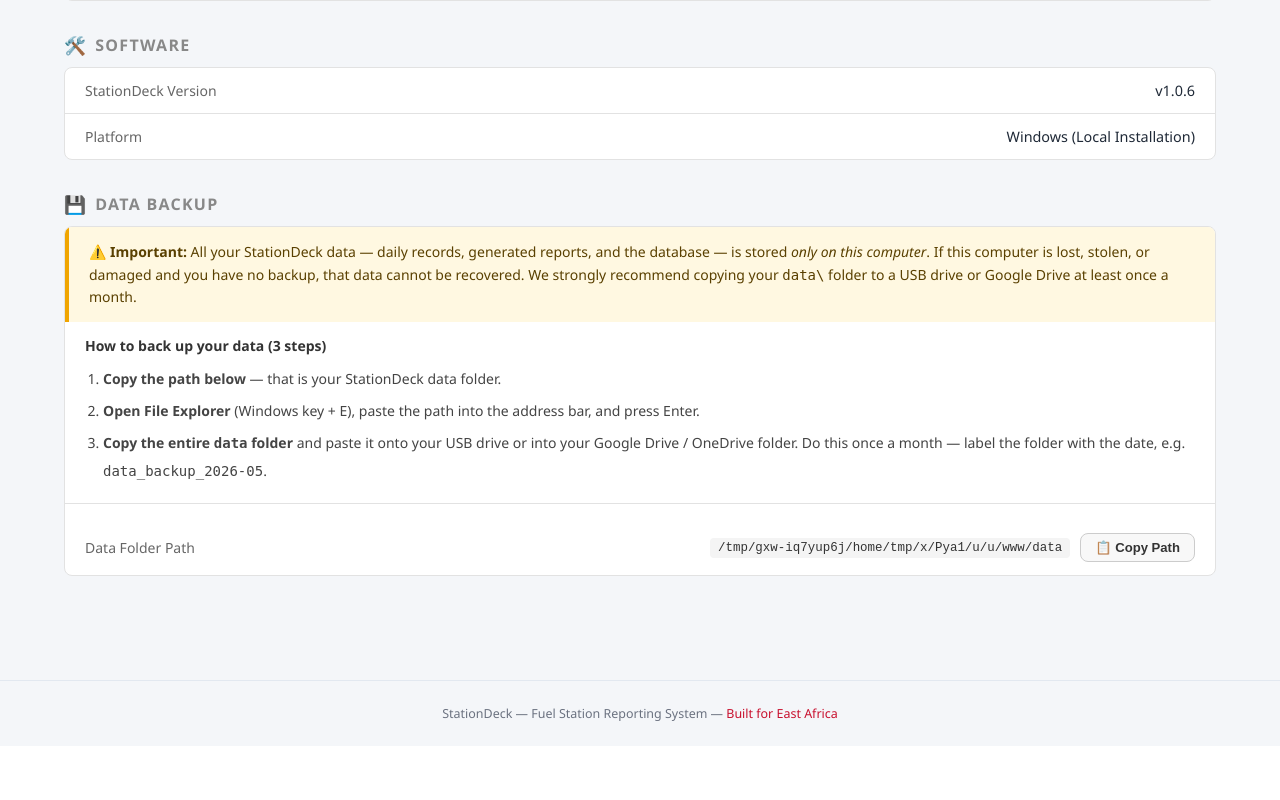
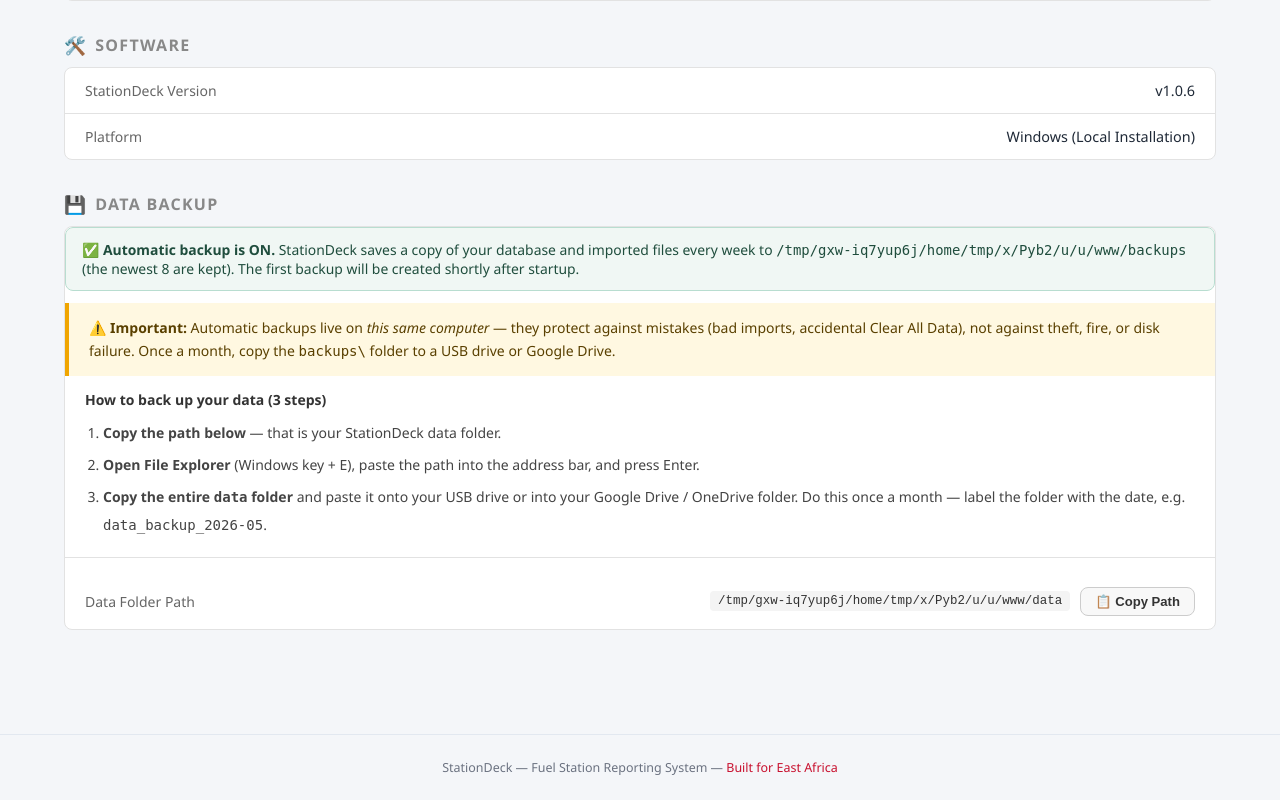
Before and after one commit to jusbenji-png/stationdeck, a Flask app: page /settings in a window 1280 px wide. Shown: the part 1470-2270 px from the top of the page. Before the commit the page ends 2191 px from the top, so only its background shows below. Run offline with Flask 3, Linux system fonts and the light colour scheme; the visitor is signed in with stand-in values (Sample User, id 1).

Commit message:
Fix export corruption from concurrent requests; add weekly auto-backup and file logging
- excel_export.py/app.py: concurrent export requests (double-click, browser
  link-preload) shared one date-stamped output path — one request overwrote
  the file mid-read and both failed with EOFError/ParseError. Exports now
  write to unique per-request files (clean name via download_name), run
  under a lock, and old export files are pruned after 7 days
- reports.html: export links became real POST buttons with a busy state,
  so browsers can't preload them and users can't double-fire them
- backup.py (new) + launcher.py: automatic weekly backup of the database,
  imported Excel files, and station identity to backups/ (newest 8 kept)
- settings.html/app.py: Data Backup card shows auto-backup status and the
  last backup date; guidance now says to copy backups/ off the machine
- app.py: WARNING+ logging mirrored to a rotating logs/app.log — the frozen
  exe previously discarded stderr, so station-side errors were invisible

Co-Authored-By: Claude Fable 5 <noreply@anthropic.com>

```diff
--- /dev/null
+++ b/src/backup.py
@@ -0,0 +1,102 @@
+# =============================================================
+# src/backup.py — StationDeck Automatic Data Backup
+# =============================================================
+#
+# All station data lives only on the station PC. Staff were told to
+# copy the data folder to a USB drive monthly, which nobody does
+# reliably. This runs automatically on startup instead:
+#
+#   - At most once every 7 days (checked against existing backups)
+#   - Zips the database + imported Excel files into
+#     %LOCALAPPDATA%\StationDeck\backups\stationdeck_backup_YYYY-MM-DD.zip
+#   - Keeps the newest 8 backups (~2 months of weekly history)
+#
+# A backup on the same disk does not protect against theft or disk
+# death — the Settings page still tells stations to copy backups to
+# a USB drive or cloud folder — but it does protect against the far
+# more common cases: bad imports, accidental Clear All Data, and
+# app-upgrade problems.
+# =============================================================
+
+import logging
+import re
+import zipfile
+from datetime import datetime, timedelta
+from pathlib import Path
+
+logger = logging.getLogger(__name__)
+
+BACKUP_EVERY_DAYS = 7
+KEEP_BACKUPS      = 8
+_NAME_RE = re.compile(r"stationdeck_backup_(\d{4}-\d{2}-\d{2})\.zip$")
+
+
+def _backup_dir(data_root: Path) -> Path:
+    return data_root / "backups"
+
+
+def last_backup_date(data_root: Path):
+    """Date of the newest backup, or None."""
+    bdir = _backup_dir(data_root)
+    if not bdir.exists():
+        return None
+    dates = []
+    for f in bdir.glob("stationdeck_backup_*.zip"):
+        m = _NAME_RE.search(f.name)
+        if m:
+            try:
+                dates.append(datetime.strptime(m.group(1), "%Y-%m-%d").date())
+            except ValueError:
+                pass
+    return max(dates) if dates else None
+
+
+def run_backup_if_due(data_root: Path) -> bool:
+    """Create a weekly backup if the newest one is older than the interval.
+
+    Returns True if a backup was created. Never raises — a backup failure
+    must never break app startup.
+    """
+    try:
+        last = last_backup_date(data_root)
+        today = datetime.now().date()
+        if last and (today - last) < timedelta(days=BACKUP_EVERY_DAYS):
+            return False
+
+        bdir = _backup_dir(data_root)
+        bdir.mkdir(parents=True, exist_ok=True)
+        out = bdir / f"stationdeck_backup_{today:%Y-%m-%d}.zip"
+
+        db_file   = data_root / "data" / "stationdeck.db"
+        input_dir = data_root / "data" / "input"
+        stations  = data_root / "stations"
+
+        with zipfile.ZipFile(out, "w", zipfile.ZIP_DEFLATED) as z:
+            if db_file.exists():
+                z.write(db_file, "data/stationdeck.db")
+            if input_dir.exists():
+                for f in input_dir.glob("*.xls*"):
+                    z.write(f, f"data/input/{f.name}")
+            if stations.exists():
+                for f in stations.glob("*.yaml"):
+                    z.write(f, f"stations/{f.name}")
+            id_file = data_root / "station_id.txt"
+            if id_file.exists():
+                z.write(id_file, "station_id.txt")
+
+        # Prune old backups beyond the retention window
+        backups = sorted(bdir.glob("stationdeck_backup_*.zip"),
+                         key=lambda f: f.name, reverse=True)
+        for old in backups[KEEP_BACKUPS:]:
+            try:
+                old.unlink()
+            except Exception:
+                pass
+
+        logger.info(f"Automatic backup created: {out.name} "
+                    f"({out.stat().st_size:,} bytes)")
+        return True
+
+    except Exception as e:
+        logger.warning(f"Automatic backup failed (non-fatal): {e}")
+        return False
--- a/web/app.py
+++ b/web/app.py
@@ -99,8 +99,24 @@ app = Flask(__name__,
 app.secret_key = os.environ.get("FLASK_SECRET", "stationdeck-dev-secret-2026")
 
 # ── Logging ───────────────────────────────────────────────────────────────────
+# In the frozen exe stdout/stderr are discarded, so console-only logging means
+# every error disappears. Always mirror WARNING+ to a rotating file under the
+# writable data root so failures at stations can actually be diagnosed.
 logging.basicConfig(level=logging.INFO)
 logger = logging.getLogger(__name__)
+
+try:
+    from logging.handlers import RotatingFileHandler
+    _log_dir = DATA_ROOT / "logs"
+    _log_dir.mkdir(parents=True, exist_ok=True)
+    _fh = RotatingFileHandler(_log_dir / "app.log", maxBytes=1_000_000,
+                              backupCount=3, encoding="utf-8")
+    _fh.setLevel(logging.WARNING)
+    _fh.setFormatter(logging.Formatter(
+        "%(asctime)s %(levelname)s %(name)s: %(message)s"))
+    logging.getLogger().addHandler(_fh)
+except Exception:
+    pass
 
 # ── Station config ────────────────────────────────────────────────────────────
 def _slugify(name: str) -> str:
@@ -1355,7 +1371,13 @@ def email_report():
 # downloaded workbook contains both imported and app-entered data, in the
 # exact layout the originals use (re-importable). See src/excel_export.py.
 
-@app.route("/export_excel/<kind>")
+# Serialize export generation: each run reads multi-MB workbooks for up to a
+# minute, and concurrent runs (double-click, browser link-preload) previously
+# corrupted each other's output files.
+_export_lock = __import__("threading").Lock()
+
+
+@app.route("/export_excel/<kind>", methods=["GET", "POST"])
 def export_excel(kind):
     guard = license_guard() or require_login()
     if guard:
@@ -1366,20 +1388,24 @@ def export_excel(kind):
         return redirect(url_for("reports"))
 
     try:
-        from src.excel_export import export_cashflow, export_stock
+        from src.excel_export import export_cashflow, export_stock, download_name
         station_config = load_station_config(STATION_ID)
         exports_dir    = DATA_ROOT / "data" / "exports"
 
-        if kind == "cashflow":
-            result = export_cashflow(station_config, STATION_ID, exports_dir)
-        else:
-            result = export_stock(station_config, STATION_ID, exports_dir)
+        with _export_lock:
+            if kind == "cashflow":
+                result = export_cashflow(station_config, STATION_ID, exports_dir)
+                dl_name = download_name("Daily_Cash_Flow")
+            else:
+                result = export_stock(station_config, STATION_ID, exports_dir)
+                dl_name = download_name("Stock_Movement")
 
         if not result["success"]:
             flash(result["message"], "error")
             return redirect(url_for("reports"))
 
-        return send_file(str(result["path"]), as_attachment=True)
+        return send_file(str(result["path"]), as_attachment=True,
+                         download_name=dl_name)
 
     except Exception as e:
         logger.error(f"export_excel({kind}) failed: {e}", exc_info=True)
@@ -1505,6 +1531,12 @@ def settings():
         and suggested_id
         and suggested_id != STATION_ID
     )
+
+    try:
+        from src.backup import last_backup_date
+        last_backup = last_backup_date(DATA_ROOT)
+    except Exception:
+        last_backup = None
 
     return render_template(
         "settings.html",
@@ -1520,6 +1552,8 @@ def settings():
         migration_needed=migration_needed,
         suggested_id=suggested_id,
         current_station_id=STATION_ID,
+        last_backup=last_backup,
+        backups_path=str(DATA_ROOT / "backups"),
     )
 
 
--- a/web/templates/settings.html
+++ b/web/templates/settings.html
@@ -259,12 +259,23 @@
             <span class="settings-icon">💾</span> Data Backup
         </h2>
         <div class="settings-card">
+            <div style="background:#f0f7f4; border:1px solid #b8ddd0; border-radius:8px;
+                        padding:12px 16px; margin-bottom:12px; font-size:0.87rem; color:#1f4d3d;">
+                ✅ <strong>Automatic backup is ON.</strong> StationDeck saves a copy of your
+                database and imported files every week to
+                <code style="word-break:break-all;">{{ backups_path }}</code>
+                (the newest 8 are kept).
+                {% if last_backup %}
+                    Last backup: <strong>{{ last_backup.strftime('%d %b %Y') }}</strong>.
+                {% else %}
+                    The first backup will be created shortly after startup.
+                {% endif %}
+            </div>
             <div class="backup-warning">
-                ⚠️ <strong>Important:</strong> All your StationDeck data — daily records,
-                generated reports, and the database — is stored <em>only on this computer</em>.
-                If this computer is lost, stolen, or damaged and you have no backup,
-                that data cannot be recovered. We strongly recommend copying your
-                <code>data\</code> folder to a USB drive or Google Drive at least once a month.
+                ⚠️ <strong>Important:</strong> Automatic backups live on <em>this same
+                computer</em> — they protect against mistakes (bad imports, accidental
+                Clear All Data), not against theft, fire, or disk failure. Once a month,
+                copy the <code>backups\</code> folder to a USB drive or Google Drive.
             </div>
             <h3 class="backup-steps-title">How to back up your data (3 steps)</h3>
             <ol class="backup-steps">
```
Also changed, not shown: launcher.py (+13 -0 lines), src/excel_export.py (+20 -1 lines), web/templates/reports.html (+47 -6 lines).
